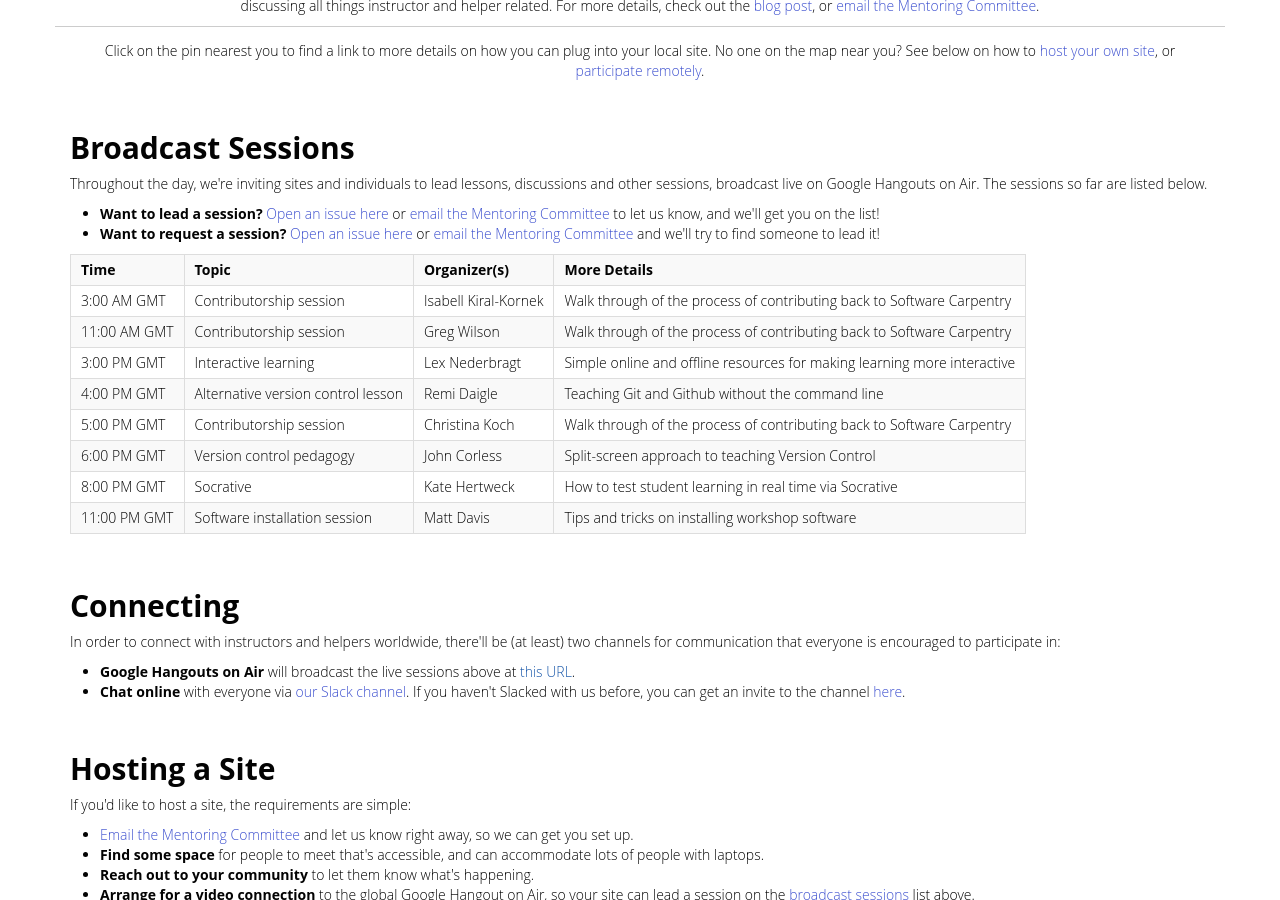
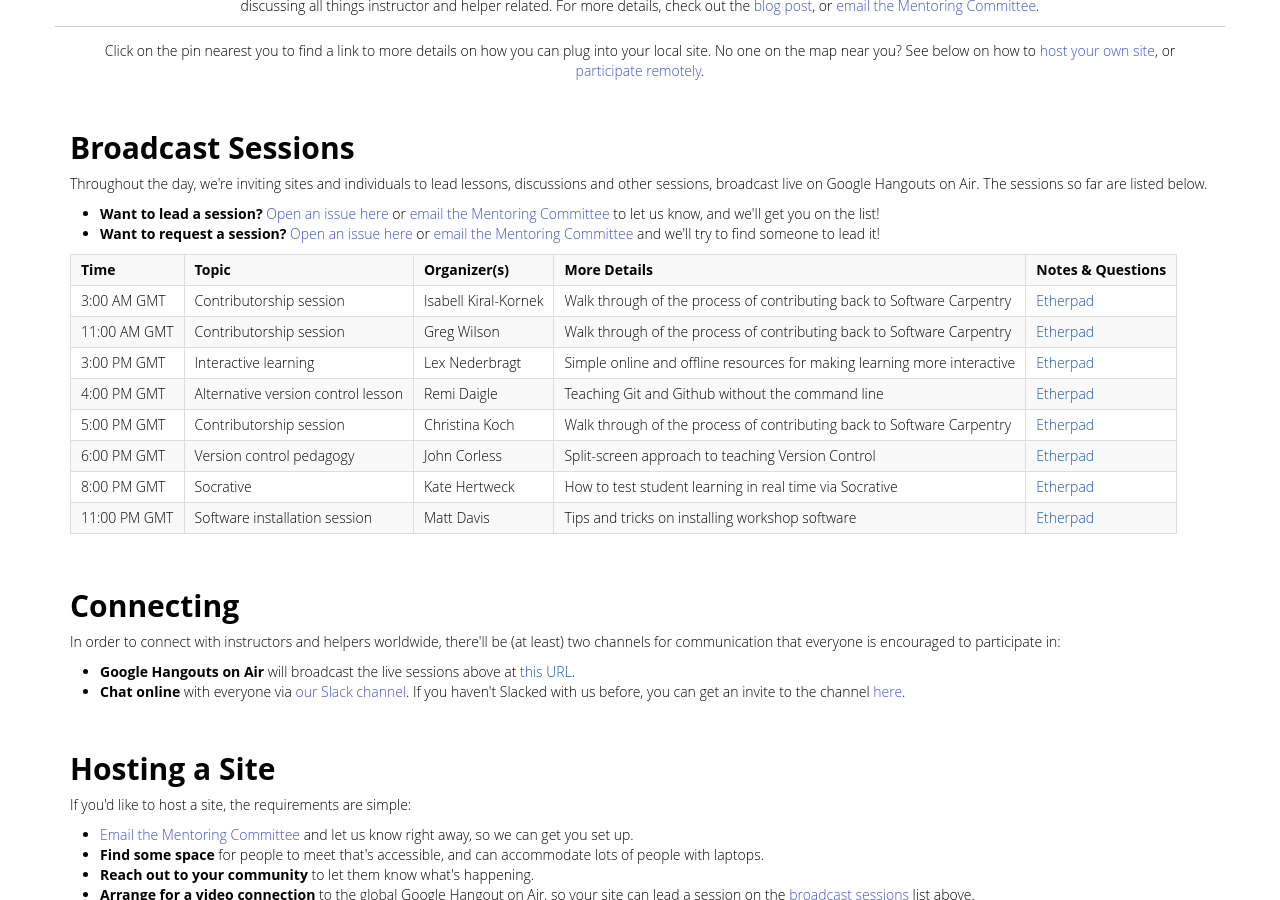
Before and after one commit to swcarpentry/instructor-retreat-2015, a Jekyll site: the page built from index.html, in a window 1280 px wide and 900 px high, scrolled down 309 px. Built offline with Jekyll 4.4.1, drawn with Linux system fonts in a browser that asks for light colours; a script that is not in the unit is left out.

Commit message:
Update schedule.html

```diff
--- a/_includes/schedule.html
+++ b/_includes/schedule.html
@@ -12,54 +12,63 @@
             <td>Topic</td>
             <td>Organizer(s)</td>
             <td>More Details</td>
+            <td>Notes & Questions</td>
         </tr>
         <tr>
             <td>3:00 AM GMT</td>
             <td>Contributorship session</td>
             <td>Isabell Kiral-Kornek</td>
             <td>Walk through of the process of contributing back to Software Carpentry</td>
+            <td><a href=''>Etherpad</a></td>
         </tr>
         <tr>
             <td>11:00 AM GMT</td>
             <td>Contributorship session</td>
             <td>Greg Wilson</td>
             <td>Walk through of the process of contributing back to Software Carpentry</td>
+            <td><a href=''>Etherpad</a></td>
         </tr>
         <tr>
             <td>3:00 PM GMT</td>
             <td>Interactive learning</td>
             <td>Lex Nederbragt</td>
             <td>Simple online and offline resources for making learning more interactive</td>
+            <td><a href=''>Etherpad</a></td>
         </tr>
         <tr>
             <td>4:00 PM GMT</td>
             <td>Alternative version control lesson</td>
             <td>Remi Daigle</td>
             <td>Teaching Git and Github without the command line</td>
+            <td><a href=''>Etherpad</a></td>
         </tr>
         <tr>
             <td>5:00 PM GMT</td>
             <td>Contributorship session</td>
             <td>Christina Koch</td>
             <td>Walk through of the process of contributing back to Software Carpentry</td>
+            <td><a href=''>Etherpad</a></td>
         </tr>
         <tr>
             <td>6:00 PM GMT</td>
             <td>Version control pedagogy</td>
             <td>John Corless</td>
             <td>Split-screen approach to teaching Version Control</td>
+            <td><a href=''>Etherpad</a></td>
         </tr>
         <tr>
             <td>8:00 PM GMT</td>
             <td>Socrative</td>
             <td>Kate Hertweck</td>
             <td>How to test student learning in real time via Socrative</td>
+            <td><a href=''>Etherpad</a></td>
         </tr>
         <tr>
             <td>11:00 PM GMT</td>
             <td>Software installation session</td>
             <td>Matt Davis</td>
             <td>Tips and tricks on installing workshop software</td>
+            <td><a href=''>Etherpad</a></td>
         </tr>
     </table>
 
```
